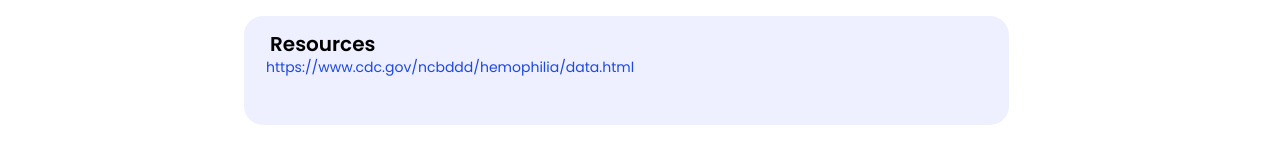
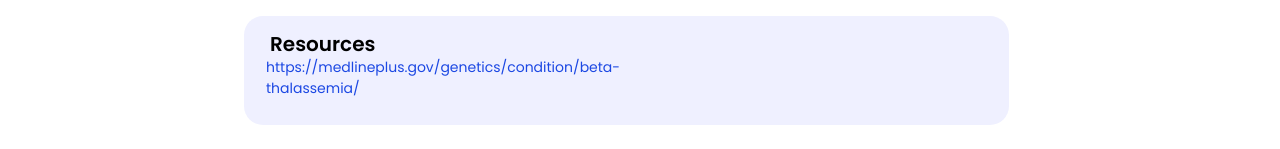
Before and after one commit to Samruddhi-123/Stat-rgd, a plain HTML site: page index.html in a window 1280 px wide. Shown: the part 1792-1941 px from the top of the page. Drawn offline with Linux system fonts and the light colour scheme.

Commit message:
Update index.html

```diff
--- a/index.html
+++ b/index.html
@@ -279,9 +279,9 @@
     <img class="beta-thalassemia-r-icon" alt="" src="Beta thalassemia-R.png" />
     <text class="rectangle-text"></text>
     <a class="resources1">Resources </a>
-    <a class="httpswwwcdcgovncbdddhem" href="https://www.cdc.gov/ncbddd/hemophilia/data.html" target="_blank">
+    <a class="httpswwwcdcgovncbdddhem" href="https://medlineplus.gov/genetics/condition/beta-thalassemia/" target="_blank">
       <ul class="httpswwwcdcgovncbdddhem1">
-        https://www.cdc.gov/ncbddd/hemophilia/data.html
+        https://medlineplus.gov/genetics/condition/beta-thalassemia/
       </ul>
     </a>
     <img class="beta-child7" alt="" src="bl1.png" />
```
